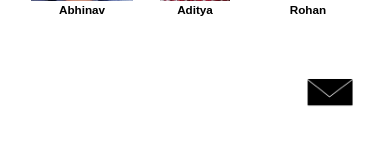
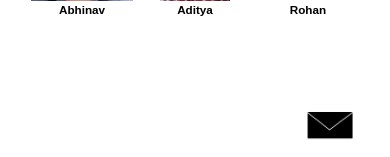
Before and after one commit to ABHINAVpanwar/OcularSense, a Flask app: page / in a window 390 px wide. Shown: the part 687-844 px from the top of the page. Run offline with Flask 3, Linux system fonts and the light colour scheme.

Commit message:
Update index.html

```diff
--- a/application/templates/index.html
+++ b/application/templates/index.html
@@ -1003,10 +1003,6 @@
         #copywrite {
           font-size: 1.2rem;
           height: 10vh;
-        }
-
-        #contactmeimg.visible {
-          bottom: 33px;
         }
       }
 
```
